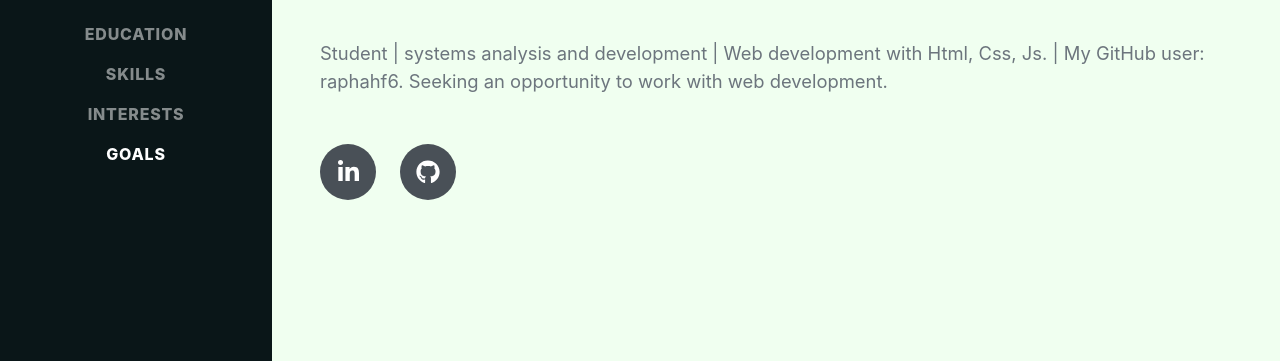
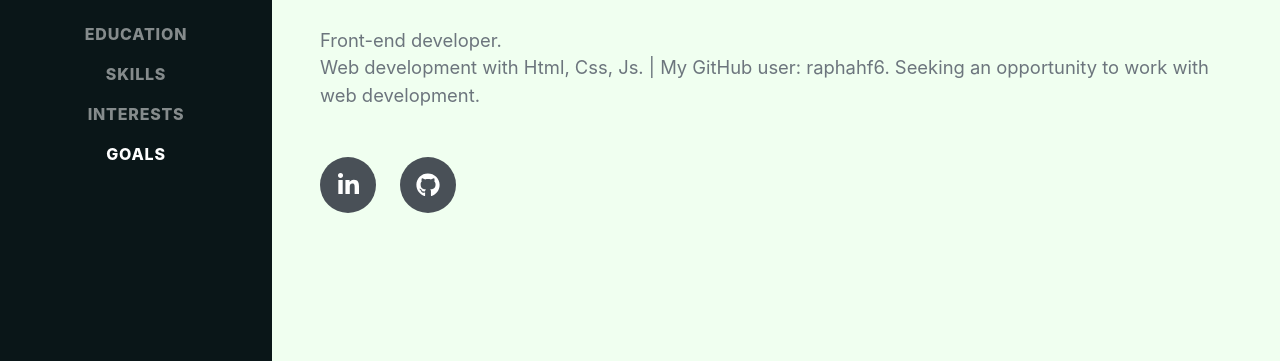
Before and after one commit to Raphahf6/Git_pages_cv, a plain HTML site: page index.html in a window 1280 px wide. Shown: the part 436-797 px from the top of the page. Drawn offline with nearby package versions, Linux system fonts and the light colour scheme; a web font is replaced by a local one.

Commit message:
altera texto de apresentação

```diff
--- a/index.html
+++ b/index.html
@@ -38,7 +38,8 @@
                 <div class="resume-section-content">
                     <h1 class="mb-0">Raphael <span class="text-primary">Meneses</span></h1>
                     <div class="subheading mb-5">São paulo - sp - cep - 05879-000 tel (11) 9 8806-2634 · <a href="mailto:raphaellima6@gmail.com">raphaellima6@gmail.com</a></div>
-                    <p class="lead mb-5">Student | systems analysis and development | Web development with Html, Css, Js. | My GitHub user: raphahf6.
+                    <p class="lead mb-5">Front-end developer. <br>
+                        Web development with Html, Css, Js. | My GitHub user: raphahf6.
                         Seeking an opportunity to work with web development.</p>
                     <div class="social-icons">
                         <a class="social-icon" href="https://www.linkedin.com/in/raphaml5/" target="blank"><i class="fab fa-linkedin-in"></i></a><a class="social-icon" href="https://github.com/Raphahf6" target="blank"><i class="fab fa-github"></i></a>
```
